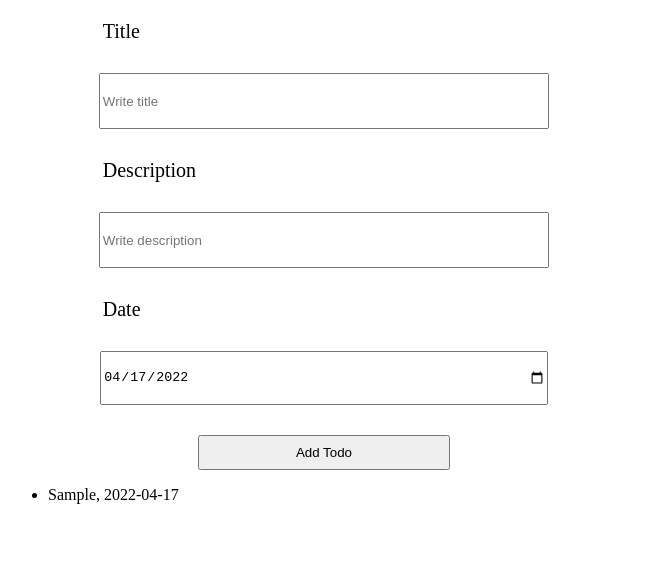
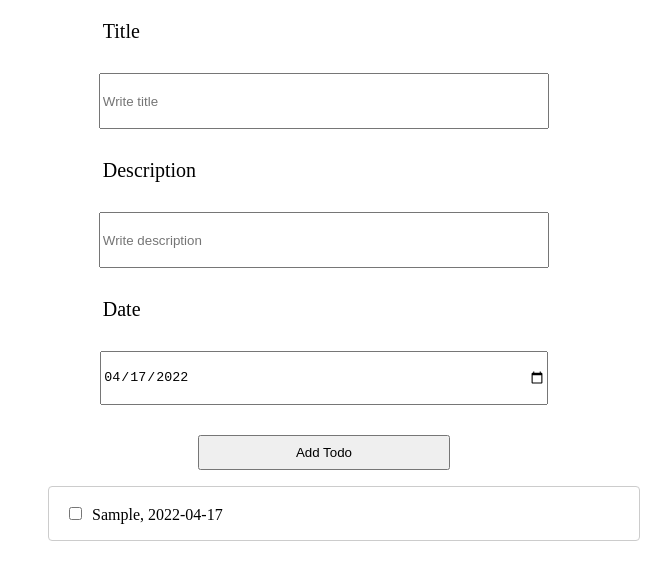
Before and after one commit to AndrewLesch/Cra-ts-redux-, a React (Create React App) app: page / in a window 1280 px wide. Both pictures are taken after typing "Sample", "Sample" into the empty fields and a click on the button "Add Todo". Shown: the top 580 px of the page, without its empty margins (316-987 px from the left). Built offline with nearby package versions, Linux system fonts and the light colour scheme; the HTML template or start-up script is replaced by a standard one.

Commit message:
Add uuid, toggling todos

```diff
--- a/package.json
+++ b/package.json
@@ -10,10 +10,12 @@
     "@types/node": "^16.11.27",
     "@types/react": "^18.0.5",
     "@types/react-dom": "^18.0.1",
+    "@types/uuid": "^8.3.4",
     "react": "^18.0.0",
     "react-dom": "^18.0.0",
     "react-scripts": "5.0.1",
     "typescript": "^4.6.3",
+    "uuid": "^8.3.2",
     "web-vitals": "^2.1.4"
   },
   "scripts": {
--- a/src/components/Form/Form.tsx
+++ b/src/components/Form/Form.tsx
@@ -1,6 +1,6 @@
 import React, { useState } from 'react';
 import { TodoType } from '../../model';
-import { emptyTodo } from './formConstants';
+import { v4 } from 'uuid';
 
 import './Form.css';
 
@@ -9,7 +9,13 @@ type FormType = {
 };
 
 const Form: React.FC<FormType> = ({ onSubmit }) => {
-  const [todo, setTodo] = useState(emptyTodo);
+  const [todo, setTodo] = useState<TodoType>({
+    title: '',
+    description: '',
+    date: new Date().toISOString().split('T')[0],
+    completed: false,
+    id: v4(),
+  });
 
   const setTodoInputValue =
     (name: string) =>
@@ -20,7 +26,13 @@ const Form: React.FC<FormType> = ({ onSubmit }) => {
   const onSubmitForm = (event: React.SyntheticEvent): void => {
     event.preventDefault();
     onSubmit(todo);
-    setTodo(emptyTodo);
+    setTodo({
+      title: '',
+      description: '',
+      date: new Date().toISOString().split('T')[0],
+      completed: false,
+      id: v4(),
+    });
   };
 
   return (
--- a/src/components/Form/formConstants.ts
+++ /dev/null
@@ -1,6 +0,0 @@
-export const emptyTodo = {
-  title: '',
-  description: '',
-  date: new Date().toISOString().split('T')[0],
-  completed: false,
-};
--- a/src/components/Todo/Todo.css
+++ b/src/components/Todo/Todo.css
@@ -0,0 +1,21 @@
+.todo-list {
+  list-style-type: none;
+}
+
+.todo-item {
+  display: flex;
+  justify-content: left;
+  align-items: center;
+  padding: 10px;
+  border: 1px solid #ccc;
+  border-radius: 4px;
+  margin-bottom: 10px;
+}
+
+.input-todo--item {
+  margin: 10px;
+}
+
+.todo--completed {
+  text-decoration: line-through;
+}
--- a/src/components/Todo/TodoItem.tsx
+++ b/src/components/Todo/TodoItem.tsx
@@ -1,14 +1,26 @@
-import React from 'react';
-import { TodoType } from '../../model';
+import React, { useContext } from 'react';
+import { AppContextType, TodoType } from '../../model';
+import { Context } from '../../pages/App/App';
+
+import './Todo.css';
 
 type TodoItemType = {
   todo: TodoType;
 };
 
 const TodoItem: React.FC<TodoItemType> = ({ todo }) => {
+  const { toggleCompletedTodo } = useContext<AppContextType>(Context);
+
   return (
-    <li>
-      {todo.title}, {todo.date}
+    <li className="todo-item">
+      <span className={`${todo.completed === true ? 'todo--completed' : ''}`}>
+        <input
+          className="input-todo--item"
+          type="checkbox"
+          onChange={() => toggleCompletedTodo(todo.id)}
+        />
+        {todo.title}, {todo.date}
+      </span>
     </li>
   );
 };
--- a/src/components/Todo/TodoList.tsx
+++ b/src/components/Todo/TodoList.tsx
@@ -1,6 +1,8 @@
 import React from 'react';
 import { TodoType } from '../../model';
 import TodoItem from './TodoItem';
+
+import './Todo.css';
 
 type TodoListType = {
   todos: TodoType[];
@@ -8,10 +10,10 @@ type TodoListType = {
 
 const TodoList: React.FC<TodoListType> = ({ todos }) => {
   return (
-    <ul>
-      {todos.map((todo, id) => {
-        return <TodoItem key={id} todo={todo} />;
-      })}
+    <ul className="todo-list">
+      {todos.map((todo, id) => (
+        <TodoItem key={id} todo={todo} />
+      ))}
     </ul>
   );
 };
--- a/src/model.ts
+++ b/src/model.ts
@@ -3,4 +3,9 @@ export type TodoType = {
   description: string;
   date: string;
   completed: boolean;
+  id: string;
 };
+
+export type AppContextType = {
+  toggleCompletedTodo(id: string): void;
+};
--- a/src/pages/App/App.tsx
+++ b/src/pages/App/App.tsx
@@ -1,9 +1,13 @@
 import React, { useState } from 'react';
 import TodoList from '../../components/Todo/TodoList';
 import Form from '../../components/Form/Form';
-import { TodoType } from '../../model';
+import { AppContextType, TodoType } from '../../model';
 
 import './App.css';
+
+export const Context = React.createContext<AppContextType>(
+  {} as AppContextType
+);
 
 const App = () => {
   const [todos, setTodos] = useState<TodoType[]>([]);
@@ -13,11 +17,23 @@ const App = () => {
     setTodos(nextTodos);
   };
 
+  const toggleCompletedTodo = (id: string): void => {
+    const newTodos: TodoType[] = todos.map((todo) => {
+      if (todo.id === id) {
+        todo.completed = !todo.completed;
+      }
+      return todo;
+    });
+    setTodos(newTodos);
+  };
+
   return (
-    <div className="container">
-      <Form onSubmit={onSubmit} />
-      <TodoList todos={todos}></TodoList>
-    </div>
+    <Context.Provider value={{ toggleCompletedTodo }}>
+      <div className="container">
+        <Form onSubmit={onSubmit} />
+        <TodoList todos={todos}></TodoList>
+      </div>
+    </Context.Provider>
   );
 };
 
```
Also changed, not shown: 1 other file (tests, documents, lock files or other folders).
